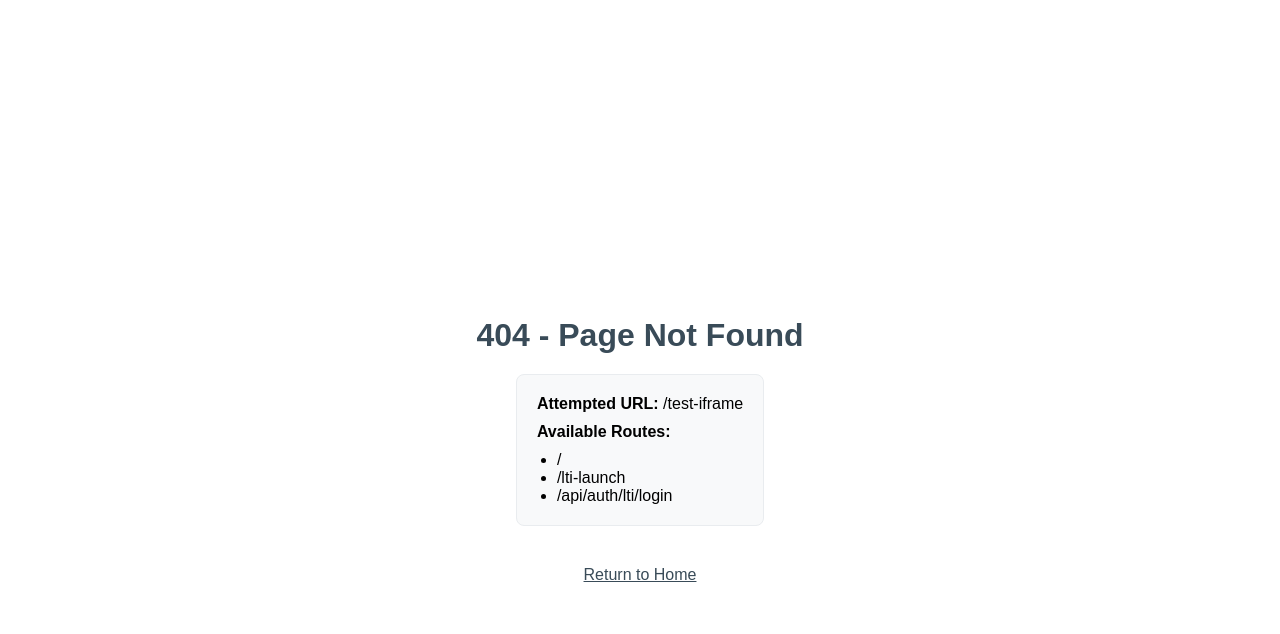
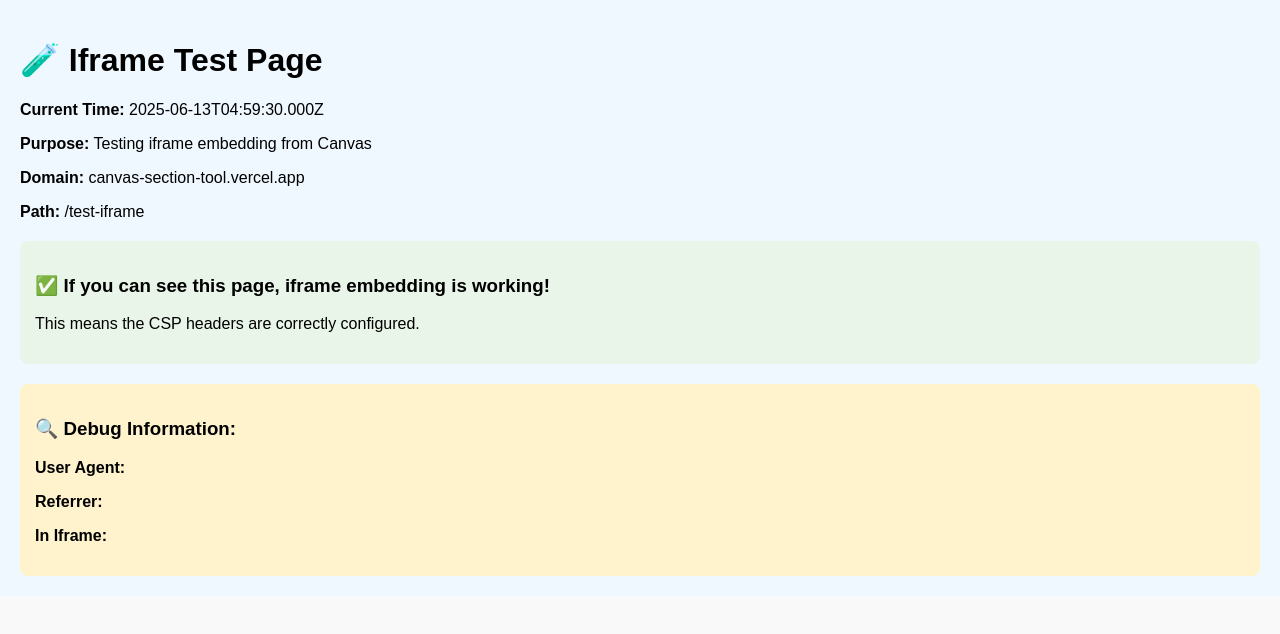
Before and after one commit to anbinumer/canvas-section-tool, a Next.js app: page /test-iframe in a window 1280 px wide. Before the commit this address had no page. Shown: the top 634 px of the page. Built offline with nearby package versions, Linux system fonts and the light colour scheme.

Commit message:
Add test iframe page for debugging Canvas embedding

```diff
--- /dev/null
+++ b/src/app/test-iframe/page.tsx
@@ -0,0 +1,41 @@
+export default function TestIframe() {
+  return (
+    <div style={{ padding: '20px', backgroundColor: '#f0f8ff' }}>
+      <h1>🧪 Iframe Test Page</h1>
+      <p><strong>Current Time:</strong> {new Date().toISOString()}</p>
+      <p><strong>Purpose:</strong> Testing iframe embedding from Canvas</p>
+      <p><strong>Domain:</strong> canvas-section-tool.vercel.app</p>
+      <p><strong>Path:</strong> /test-iframe</p>
+
+      <div style={{
+        backgroundColor: '#e8f5e8',
+        padding: '15px',
+        borderRadius: '8px',
+        marginTop: '20px'
+      }}>
+        <h3>✅ If you can see this page, iframe embedding is working!</h3>
+        <p>This means the CSP headers are correctly configured.</p>
+      </div>
+
+      <div style={{
+        backgroundColor: '#fff3cd',
+        padding: '15px',
+        borderRadius: '8px',
+        marginTop: '20px'
+      }}>
+        <h3>🔍 Debug Information:</h3>
+        <p><strong>User Agent:</strong> <span id="userAgent"></span></p>
+        <p><strong>Referrer:</strong> <span id="referrer"></span></p>
+        <p><strong>In Iframe:</strong> <span id="inIframe"></span></p>
+      </div>
+
+      <script dangerouslySetInnerHTML={{
+        __html: `
+          document.getElementById('userAgent').textContent = navigator.userAgent;
+          document.getElementById('referrer').textContent = document.referrer || 'None';
+          document.getElementById('inIframe').textContent = window.self !== window.top ? 'Yes' : 'No';
+        `
+      }} />
+    </div>
+  );
+}
```
